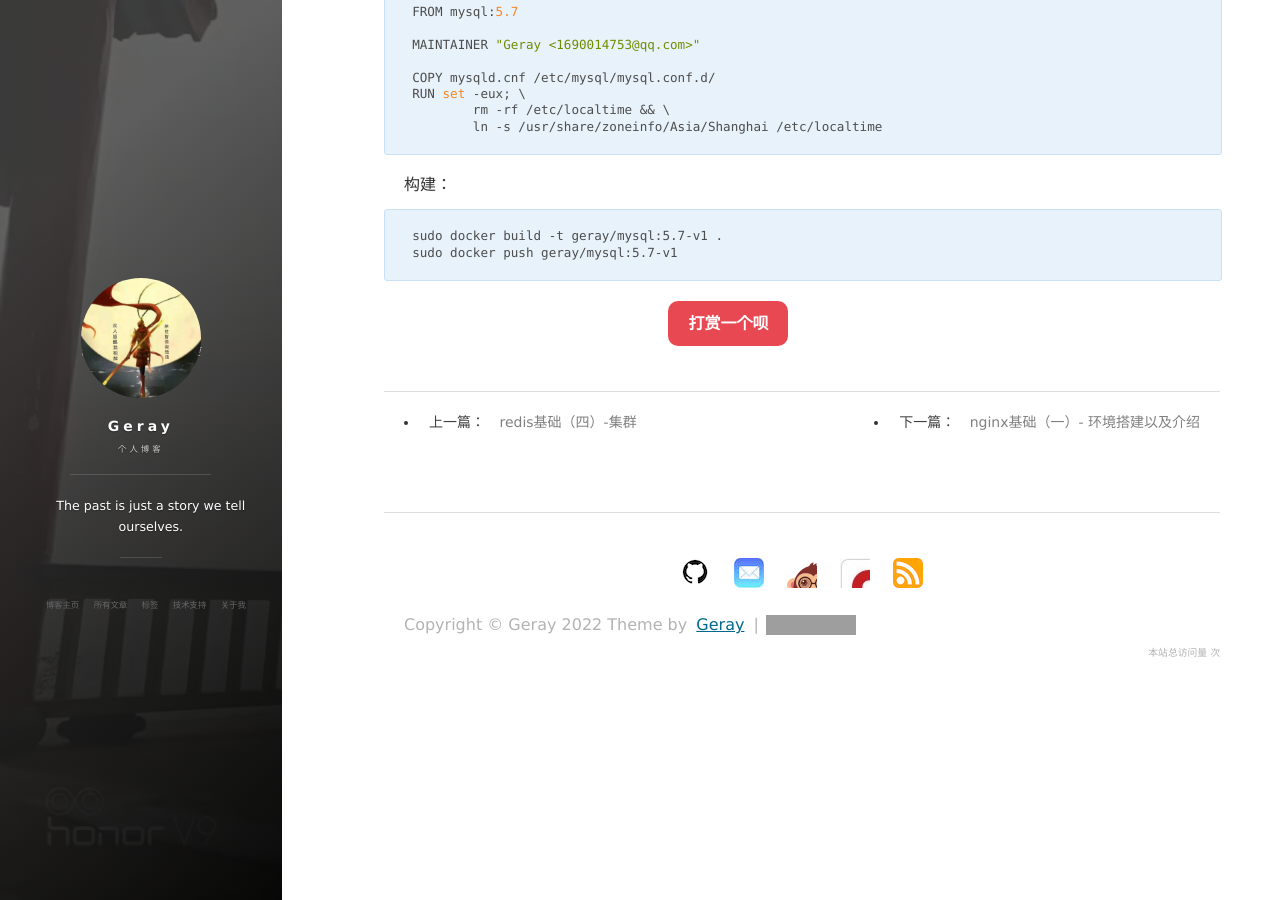
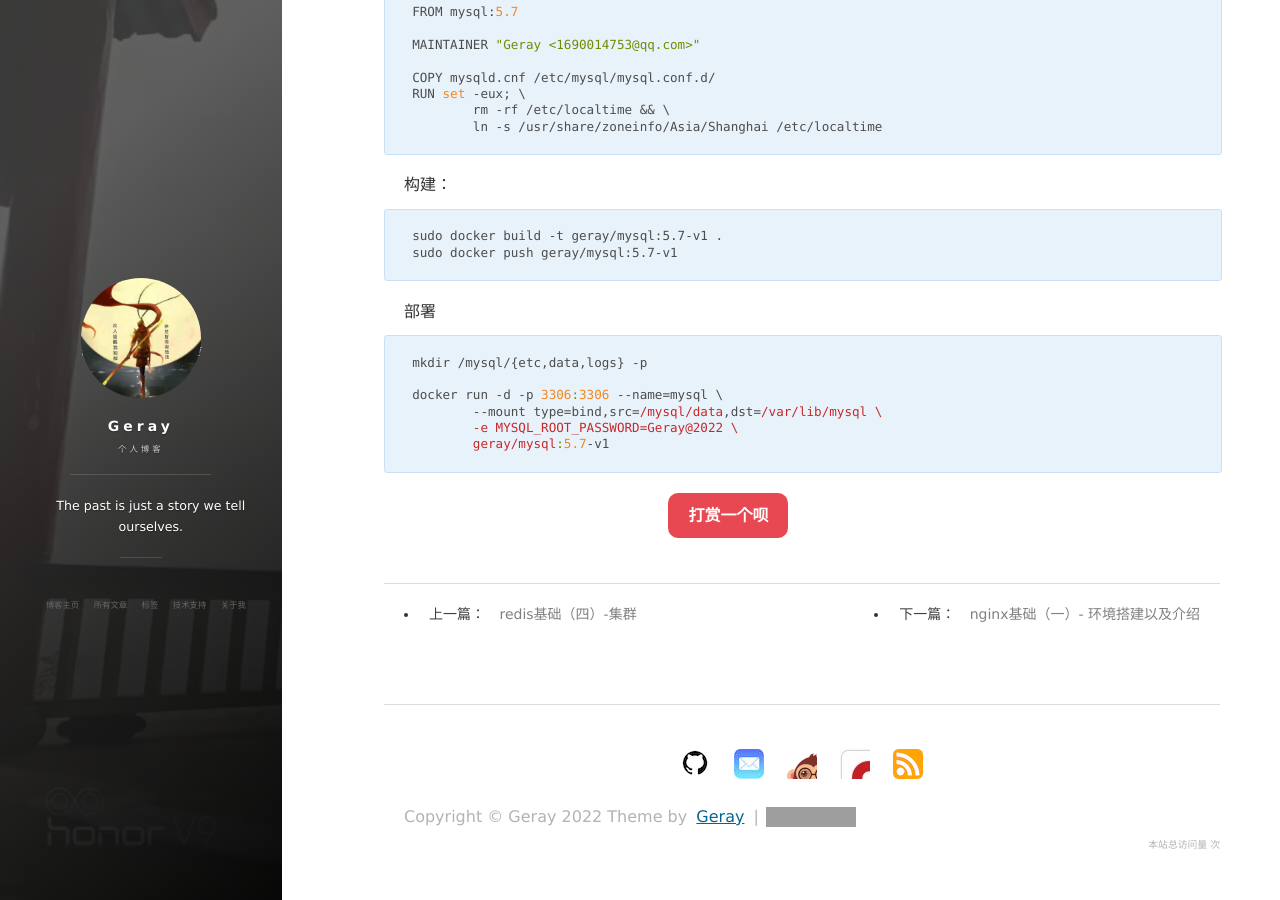
Before and after one commit to geray-zsg/geray-zsg.github.io, a Jekyll site: the page built from _posts/2022-4-20-MySQL学习笔记（一）-官方镜像时间不同步.md, in a window 1280 px wide and 900 px high, scrolled down 1496 px. Built offline with Jekyll 4.4.1, drawn with Linux system fonts in a browser that asks for light colours; nearby versions of some CDN libraries; comment, search, counter and statistics services are not loaded; grey boxes are pictures that could not be loaded.

Commit message:
Update 2022-4-20-MySQL学习笔记（一）-官方镜像时间不同步.md

````diff
--- a/_posts/2022-4-20-MySQL学习笔记（一）-官方镜像时间不同步.md
+++ b/_posts/2022-4-20-MySQL学习笔记（一）-官方镜像时间不同步.md
@@ -87,3 +87,13 @@ RUN set -eux; \
 sudo docker build -t geray/mysql:5.7-v1 .
 sudo docker push geray/mysql:5.7-v1
 ```
+
+部署
+```
+mkdir /mysql/{etc,data,logs} -p
+
+docker run -d -p 3306:3306 --name=mysql \
+	--mount type=bind,src=/mysql/data,dst=/var/lib/mysql \
+	-e MYSQL_ROOT_PASSWORD=Geray@2022 \
+	geray/mysql:5.7-v1
+```
````
